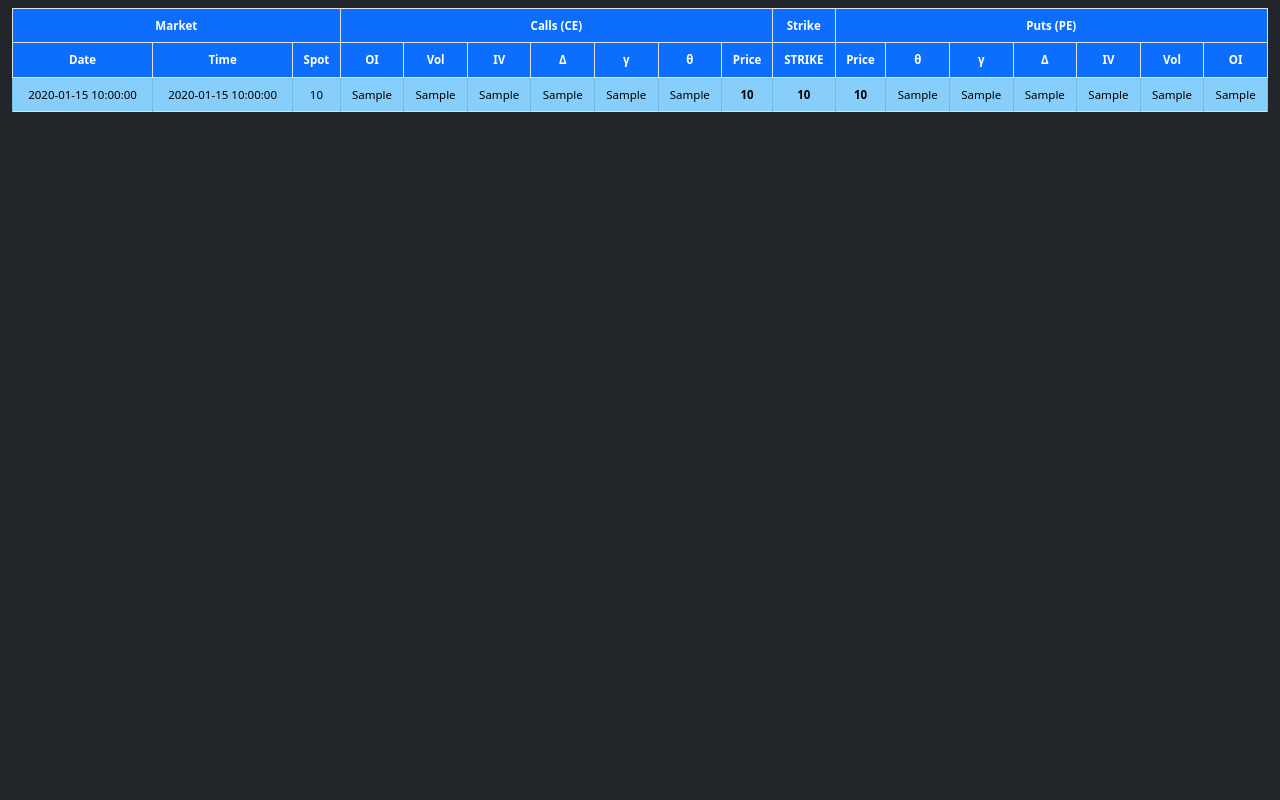
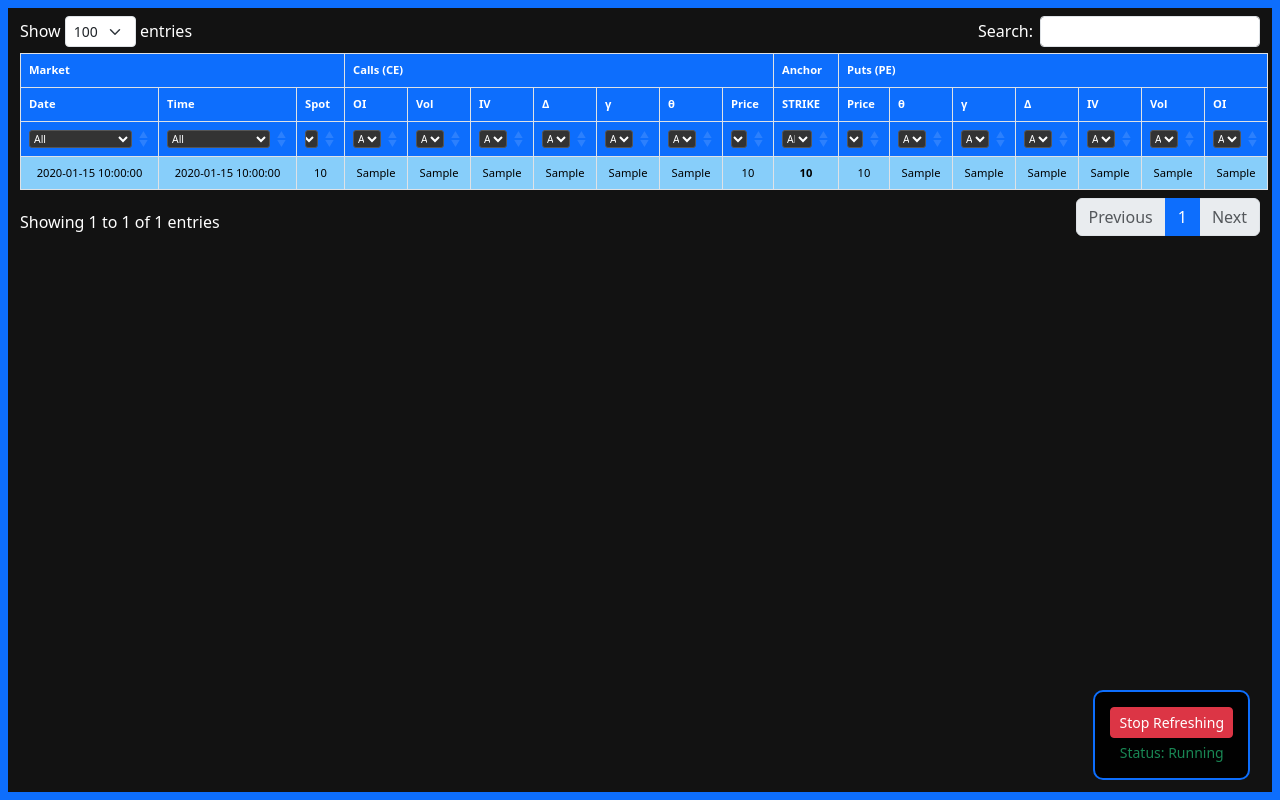
Before and after one commit to VirajRasalRepo/IndexDataAnalyser, a Flask app: page / in a window 1280 px wide. Run offline with Flask 3, Linux system fonts and the light colour scheme; tables that the repository leaves empty or names only in its code hold one stand-in row (values such as "Sample post"); some libraries are stand-ins or nearby versions.

Commit message:
Initial commit for IndexDataAnalyser 23-01-26 1

```diff
--- a/templates/index.html
+++ b/templates/index.html
@@ -1,30 +1,66 @@
 <!DOCTYPE html>
 <html>
 <head>
-    <title>Nifty Live Analyzer</title>
+    <title>Nifty Pro Analyzer - Dropdown Filters</title>
     <link href="https://cdn.jsdelivr.net/npm/bootstrap@5.3.0/dist/css/bootstrap.min.css" rel="stylesheet">
-    <meta http-equiv="refresh" content="4">
+    <link href="https://cdn.datatables.net/1.13.6/css/dataTables.bootstrap5.min.css" rel="stylesheet">
+
     <style>
-        .table-xs { font-size: 0.72rem; }
-        .group-blue td { background-color: #87CEFA !important; color: #000 !important; border-color: #6ebdec !important; }
-        .group-black td { background-color: #f6f3f3 !important; color: #0c0c0c !important; border-color: #333 !important; }
-        .sticky-header th { position: sticky; top: 0; z-index: 1000; background-color: #0d6efd !important; color: white !important; }
+        body { border: 8px solid #0d6efd; min-height: 100vh; background-color: #121212; color: white; }
+        .table-xs { font-size: 0.7rem; }
+
+        /* Alternating Group Colors */
+        .group-blue td { background-color: #87CEFA !important; color: #000 !important; }
+        .group-black td { background-color: #f8f6f6 !important; color: #101010 !important; }
+
+        /* Sticky Headers */
+        .sticky-header th { background-color: #0d6efd !important; color: white !important; vertical-align: middle; }
+        .filter-header { background-color: #212529 !important; }
         .strike-col { background-color: #ffc107 !important; color: black !important; font-weight: bold !important; }
+
+        /* Dropdown Styling */
+        select.column-filter {
+            width: 100%;
+            font-size: 0.65rem;
+            background-color: #333;
+            color: white;
+            border: 1px solid #555;
+            border-radius: 3px;
+        }
+
+        .controls {
+            position: fixed; bottom: 20px; right: 30px; z-index: 2000;
+            background: rgba(0, 0, 0, 0.9); padding: 15px; border-radius: 10px; border: 2px solid #0d6efd;
+        }
     </style>
 </head>
-<body class="bg-dark">
-    <div class="container-fluid mt-2">
-        <table class="table table-bordered text-center table-xs">
+<body>
+
+    <div class="controls text-center">
+        <button id="refreshBtn" class="btn btn-danger btn-sm w-100" onclick="toggleRefresh()">Stop Refreshing</button>
+        <div id="statusText" class="text-success small mt-1">Status: Running</div>
+    </div>
+
+    <div class="container-fluid mt-2 mb-5">
+        <table id="mainTable" class="table table-bordered text-center table-xs">
             <thead class="sticky-header">
                 <tr>
-                    <th colspan="3">Market</th><th colspan="7">Calls (CE)</th>
-                    <th class="strike-col">Strike</th><th colspan="7">Puts (PE)</th>
+                    <th colspan="3">Market</th>
+                    <th colspan="7">Calls (CE)</th>
+                    <th class="strike-col">Anchor</th>
+                    <th colspan="7">Puts (PE)</th>
                 </tr>
-                <tr>
+                <tr id="titleRow">
                     <th>Date</th><th>Time</th><th>Spot</th>
                     <th>OI</th><th>Vol</th><th>IV</th><th>Δ</th><th>γ</th><th>θ</th><th>Price</th>
                     <th class="strike-col">STRIKE</th>
                     <th>Price</th><th>θ</th><th>γ</th><th>Δ</th><th>IV</th><th>Vol</th><th>OI</th>
+                </tr>
+                <tr id="filterRow" class="filter-header">
+                    <th></th><th></th><th></th>
+                    <th></th><th></th><th></th><th></th><th></th><th></th><th></th>
+                    <th class="strike-col"></th>
+                    <th></th><th></th><th></th><th></th><th></th><th></th><th></th>
                 </tr>
             </thead>
             <tbody>
@@ -34,15 +70,64 @@
                         <td>{{ row.Date }}</td><td>{{ row.Time }}</td><td>{{ row.Spot_price }}</td>
                         <td>{{ row.ce_oi }}</td><td>{{ row.ce_volume }}</td><td>{{ row.ce_IV }}</td>
                         <td>{{ row.ce_delta }}</td><td>{{ row.ce_gamma }}</td><td>{{ row.ce_theta }}</td>
-                        <td class="fw-bold">{{ row.ce_price }}</td>
+                        <td>{{ row.ce_price }}</td>
                         <td class="strike-col">{{ row.Strike_price }}</td>
-                        <td class="fw-bold">{{ row.pe_price }}</td>
-                        <td>{{ row.pe_theta }}</td><td>{{ row.pe_gamma }}</td><td>{{ row.pe_delta }}</td>
-                        <td>{{ row.pe_IV }}</td><td>{{ row.pe_volume }}</td><td>{{ row.pe_oi }}</td>
+                        <td>{{ row.pe_price }}</td><td>{{ row.pe_theta }}</td><td>{{ row.pe_gamma }}</td>
+                        <td>{{ row.pe_delta }}</td><td>{{ row.pe_IV }}</td><td>{{ row.pe_volume }}</td>
+                        <td>{{ row.pe_oi }}</td>
                     </tr>
                 {% endfor %}
             </tbody>
         </table>
     </div>
+
+    <script src="https://code.jquery.com/jquery-3.7.0.min.js"></script>
+    <script src="https://cdn.datatables.net/1.13.6/js/jquery.dataTables.min.js"></script>
+    <script src="https://cdn.datatables.net/1.13.6/js/dataTables.bootstrap5.min.js"></script>
+
+    <script>
+        let isPaused = false;
+
+        $(document).ready(function() {
+            var table = $('#mainTable').DataTable({
+                "pageLength": 100,
+                "order": [],
+                initComplete: function () {
+                    this.api().columns().every(function (index) {
+                        var column = this;
+                        // Create select element and append to the specific filterRow cell
+                        var select = $('<select class="column-filter"><option value="">All</option></select>')
+                            .appendTo($(`#filterRow th`).eq(index))
+                            .on('change', function () {
+                                var val = $.fn.dataTable.util.escapeRegex($(this).val());
+                                column.search(val ? '^' + val + '$' : '', true, false).draw();
+                            });
+
+                        // Get unique values from the column and add to dropdown
+                        column.data().unique().sort().each(function (d, j) {
+                            // Strip HTML if present for the dropdown text
+                            var cleanText = d.replace(/<\/?[^>]+(>|$)/g, "");
+                            select.append('<option value="' + cleanText + '">' + cleanText + '</option>');
+                        });
+                    });
+                }
+            });
+        });
+
+        // 4-Second Auto Refresh
+        setInterval(function() {
+            if (!isPaused) {
+                window.location.reload();
+            }
+        }, 4000);
+
+        function toggleRefresh() {
+            isPaused = !isPaused;
+            document.getElementById('refreshBtn').innerText = isPaused ? "Start Refreshing" : "Stop Refreshing";
+            document.getElementById('refreshBtn').className = isPaused ? "btn btn-success btn-sm w-100" : "btn btn-danger btn-sm w-100";
+            document.getElementById('statusText').innerText = isPaused ? "Status: Paused" : "Status: Running";
+            document.getElementById('statusText').className = isPaused ? "text-danger small mt-1" : "text-success small mt-1";
+        }
+    </script>
 </body>
 </html>
```
